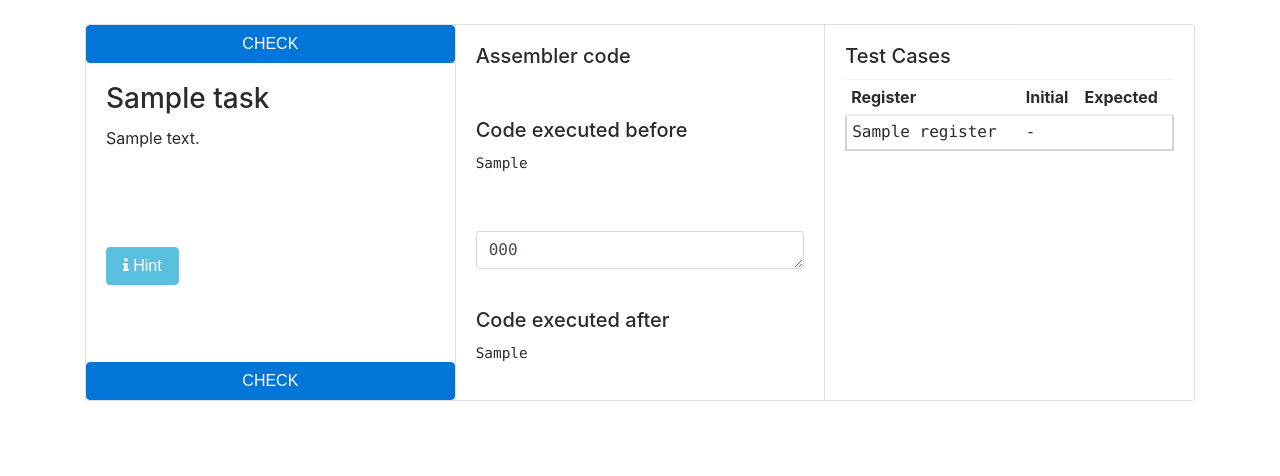
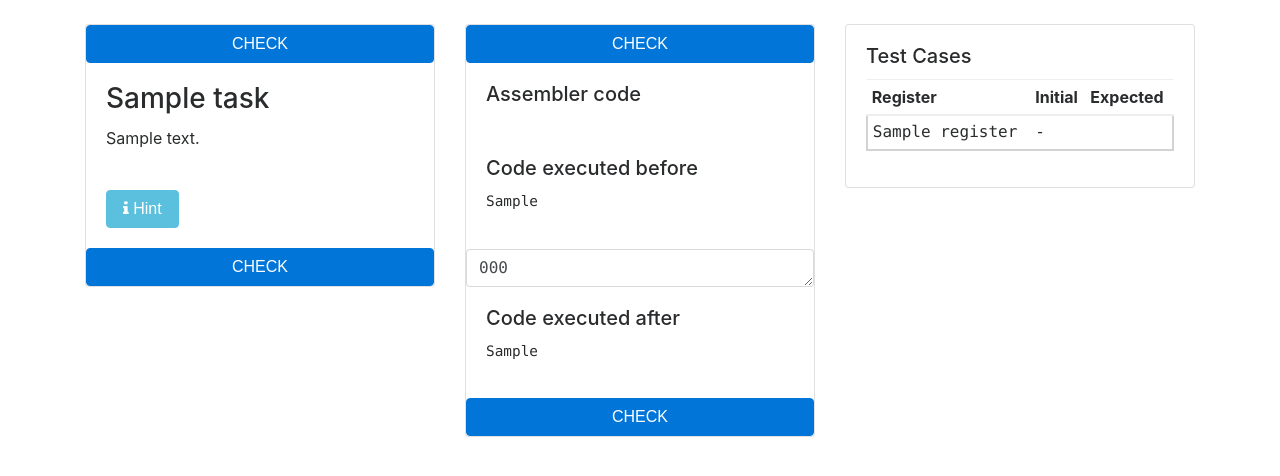
Before and after one commit to 6E006B/assembler_game, a Django app: template assembler_game/assembler_execution/templates/task_cards.html in a window 1280 px wide. Shown: the part 56-532 px from the top of the page. Run offline with Django 3.2, Linux system fonts and the light colour scheme; the template is opened without the code that fills it: most values are stand-ins (such as "Sample title", 1, 10 or a date in 2020); some libraries are stand-ins or nearby versions.

Commit message:
make task individual cards not card group
This stops each card from overly aligning to each other and improves
structure particularly on small displays.

```diff
--- a/assembler_game/assembler_execution/templates/task_cards.html
+++ b/assembler_game/assembler_execution/templates/task_cards.html
@@ -31,9 +31,9 @@
         </div>
         {% endif %}
     {% endif %}
-        <div class="card-group">
-        <!--<div class="row">-->
-            <!--<div class="col">-->
+        <!--<div class="card-group">-->
+        <div class="row">
+            <div class="col">
                 <div class="card">
                     <button type="submit" class="btn btn-primary">CHECK</button>
                     <div class="card-block">
@@ -54,10 +54,11 @@
                     </div>
                     <button type="submit" class="btn btn-primary">CHECK</button>
                 </div>
-            <!--</div>-->
+            </div>
             <!--TODO: add if statement to show only if necessary-->
-            <!--<div class="col">-->
+            <div class="col">
                 <div class="card">
+                    <button type="submit" class="btn btn-primary">CHECK</button>
                     <div class="card-block">
                         <h5 class="card-title">Assembler code</h5>
                     </div>
@@ -69,9 +70,9 @@
                         </div>
                     </div>
                     {% endif %}
-                    <div class="card-block">
+                    <!--<div class="card-block">-->
                         <textarea id="code-textarea" class="form-control tt" name="code" placeholder="your asm code" rows="1">{{code}}</textarea>
-                    </div>
+                    <!--</div>-->
                     {% if task.code_postfix %}
                     <div class="card-block">
                         <h5 class="card-title">Code executed after</h5>
@@ -80,10 +81,11 @@
                         </div>
                     </div>
                     {% endif %}
+                    <button type="submit" class="btn btn-primary">CHECK</button>
                 </div>
-            <!--</div>-->
+            </div>
 
-            <!--<div class="col">-->
+            <div class="col">
                 <div class="card">
                     <div class="card-block">
                         <h5 class="card-title">Test Cases</h5>
@@ -123,7 +125,7 @@
                         </table>
                     </div>
                 </div>
-            <!--</div>-->
+            </div>
 
         </div>
     </form>
```
